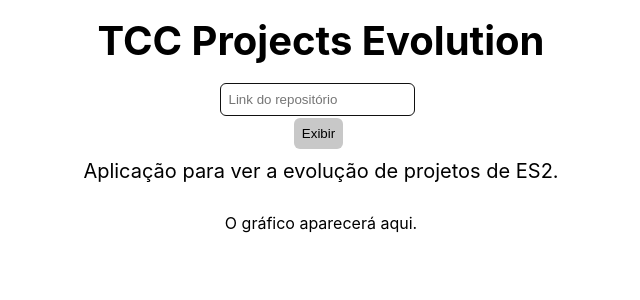
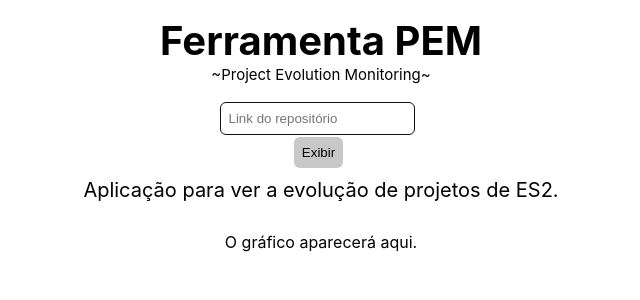
Before and after one commit to SERG-UFPI/tcc-projects-evolution, a Next.js app in the folder frontend/: page / in a window 1280 px wide. Shown: the top 300 px of the page, without its empty margins (319-959 px from the left). Built offline with nearby package versions, Linux system fonts and the light colour scheme.

Commit message:
changing backend url

```diff
--- a/frontend/pages/index.tsx
+++ b/frontend/pages/index.tsx
@@ -1,4 +1,3 @@
-/* eslint-disable react-hooks/exhaustive-deps */
 import axios from 'axios';
 import Head from 'next/head';
 import { useState } from 'react';
@@ -29,13 +28,21 @@ export default function Home() {
 
     try {
       const responses = await Promise.all([
-        axios.get(`https://20.163.20.169.nip.io/info/users/${owner}/${repo}`),
-        axios.get(`https://20.163.20.169.nip.io/info/issues/${owner}/${repo}`),
-        axios.get(`https://20.163.20.169.nip.io/info/commits/${owner}/${repo}`),
         axios.get(
-          `https://20.163.20.169.nip.io/info/branches/${owner}/${repo}`
+          `https://34.231.225.217.nip.io:7001/info/users/${owner}/${repo}`
         ),
-        axios.get(`https://20.163.20.169.nip.io/info/pr/${owner}/${repo}`),
+        axios.get(
+          `https://34.231.225.217.nip.io:7001/info/issues/${owner}/${repo}`
+        ),
+        axios.get(
+          `https://34.231.225.217.nip.io:7001/info/commits/${owner}/${repo}`
+        ),
+        axios.get(
+          `https://34.231.225.217.nip.io:7001/info/branches/${owner}/${repo}`
+        ),
+        axios.get(
+          `https://34.231.225.217.nip.io:7001/info/pr/${owner}/${repo}`
+        ),
       ]);
       setUsers(responses[0]);
       setIssues(responses[1]);
@@ -56,11 +63,14 @@ export default function Home() {
     <div className={styles.home}>
       <div>
         <Head>
-          <title>Projects Evolution</title>
+          <title>PEM</title>
         </Head>
       </div>
       <div className={styles.header}>
-        <span className={styles.title}>TCC Projects Evolution</span>
+        <span className={styles.title}>Ferramenta PEM</span>
+        <span style={{ fontSize: 15, padding: 10, marginTop: -20 }}>
+          ~Project Evolution Monitoring~
+        </span>
         <div className={styles.repoInput}>
           <input
             placeholder="Link do repositório"
```
